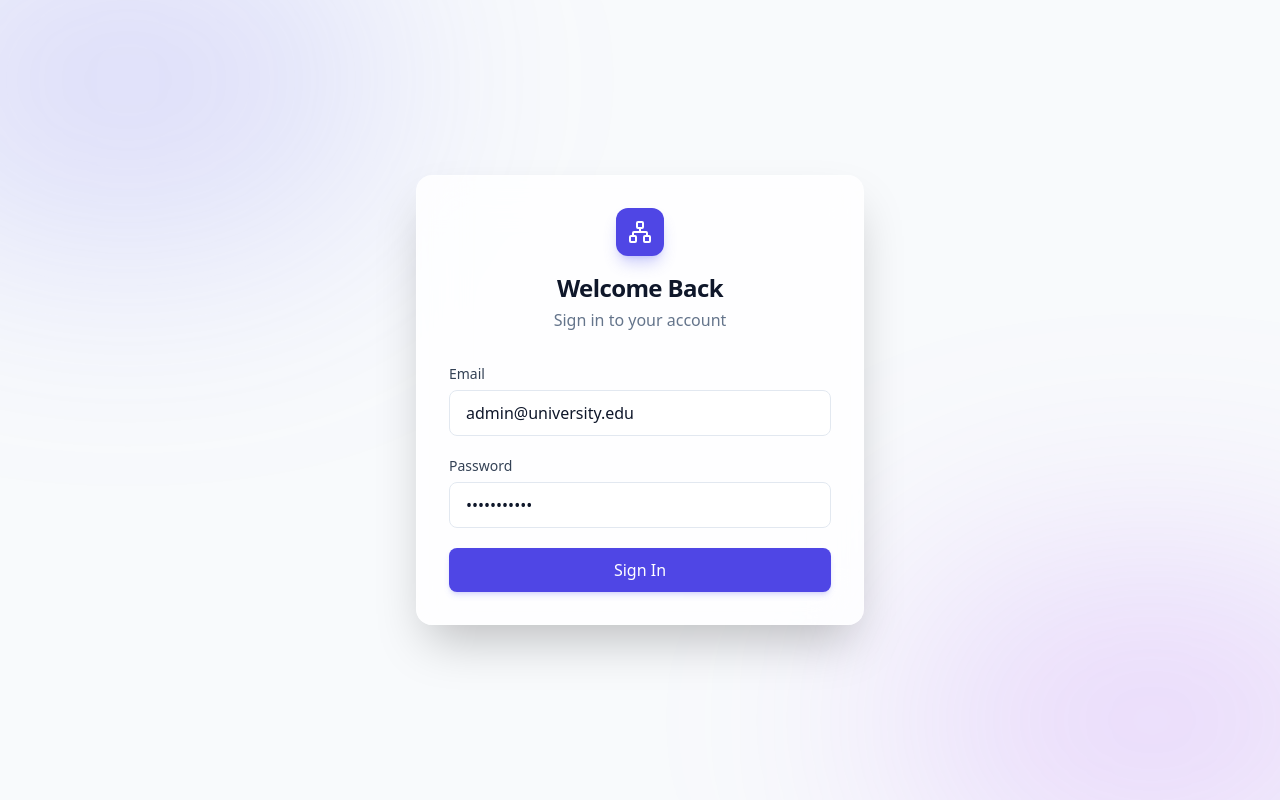
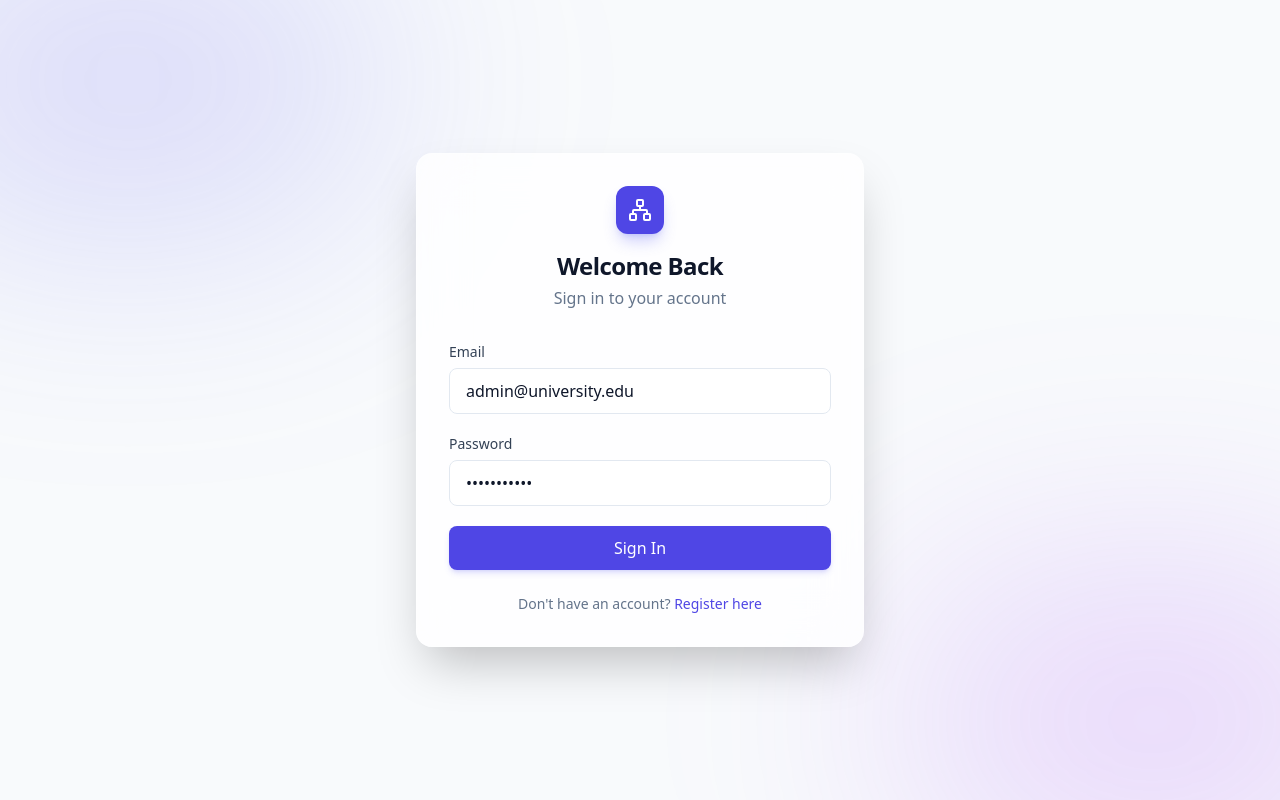
Before and after one commit to kaifali532/course-allocation-system, a React (Vite) app in the folder frontend/: page /login in a window 1280 px wide. Built offline with nearby package versions, Linux system fonts and the light colour scheme.

Commit message:
feat: add registration flow to login page

```diff
--- a/frontend/src/pages/Login.tsx
+++ b/frontend/src/pages/Login.tsx
@@ -1,26 +1,42 @@
 import { useState } from 'react';
 import { useNavigate } from 'react-router-dom';
 import { api } from '../services/api';
-import { Network } from 'lucide-react';
+import { Network, UserPlus, LogIn } from 'lucide-react';
 
 export default function Login() {
+  const [isRegistering, setIsRegistering] = useState(false);
+  const [name, setName] = useState('');
   const [email, setEmail] = useState('admin@university.edu');
   const [password, setPassword] = useState('password123');
   const [error, setError] = useState('');
+  const [success, setSuccess] = useState('');
+  const [loading, setLoading] = useState(false);
   const navigate = useNavigate();
 
-  const handleLogin = async (e: React.FormEvent) => {
+  const handleSubmit = async (e: React.FormEvent) => {
     e.preventDefault();
+    setError('');
+    setSuccess('');
+    setLoading(true);
+
     try {
-      const res = await api.post('/auth/login', { email, password });
-      localStorage.setItem('token', res.data.token);
-      navigate('/dashboard');
+      if (isRegistering) {
+        await api.post('/auth/register', { name, email, password });
+        setSuccess('Account created! You can now sign in.');
+        setIsRegistering(false);
+      } else {
+        const res = await api.post('/auth/login', { email, password });
+        localStorage.setItem('token', res.data.token);
+        navigate('/dashboard');
+      }
     } catch (err: any) {
-      if (err.response?.data) {
-        setError(`Data: ${JSON.stringify(err.response.data)}`);
+      if (err.response?.data?.message) {
+        setError(err.response.data.message);
       } else {
-        setError(err.message || 'Login failed');
+        setError(err.message || 'An error occurred');
       }
+    } finally {
+      setLoading(false);
     }
   };
 
@@ -29,13 +45,17 @@ export default function Login() {
       <div className="absolute top-[-10%] left-[-10%] w-[40%] h-[40%] rounded-full bg-indigo-500/20 blur-[120px]" />
       <div className="absolute bottom-[-10%] right-[-10%] w-[40%] h-[40%] rounded-full bg-purple-500/20 blur-[120px]" />
 
-      <div className="w-full max-w-md bg-white/80 dark:bg-slate-900/80 backdrop-blur-xl border border-white/20 dark:border-slate-800 rounded-2xl shadow-2xl p-8 relative z-10">
+      <div className="w-full max-w-md bg-white/80 dark:bg-slate-900/80 backdrop-blur-xl border border-white/20 dark:border-slate-800 rounded-2xl shadow-2xl p-8 relative z-10 transition-all duration-300">
         <div className="flex flex-col items-center mb-8">
           <div className="w-12 h-12 bg-indigo-600 rounded-xl flex items-center justify-center mb-4 shadow-lg shadow-indigo-500/30">
-            <Network className="w-6 h-6 text-white" />
+            {isRegistering ? <UserPlus className="w-6 h-6 text-white" /> : <Network className="w-6 h-6 text-white" />}
           </div>
-          <h1 className="text-2xl font-bold text-slate-900 dark:text-white tracking-tight">Welcome Back</h1>
-          <p className="text-slate-500 dark:text-slate-400 mt-1">Sign in to your account</p>
+          <h1 className="text-2xl font-bold text-slate-900 dark:text-white tracking-tight">
+            {isRegistering ? 'Create an Account' : 'Welcome Back'}
+          </h1>
+          <p className="text-slate-500 dark:text-slate-400 mt-1">
+            {isRegistering ? 'Sign up to allocate courses' : 'Sign in to your account'}
+          </p>
         </div>
 
         {error && (
@@ -44,7 +64,25 @@ export default function Login() {
           </div>
         )}
 
-        <form onSubmit={handleLogin} className="space-y-5">
+        {success && (
+          <div className="bg-emerald-50 dark:bg-emerald-500/10 text-emerald-600 border border-emerald-100 dark:border-emerald-500/20 p-3 rounded-lg mb-6 text-sm font-medium">
+            {success}
+          </div>
+        )}
+
+        <form onSubmit={handleSubmit} className="space-y-5">
+          {isRegistering && (
+            <div>
+              <label className="block text-sm font-medium text-slate-700 dark:text-slate-300 mb-1.5">Full Name</label>
+              <input
+                type="text"
+                value={name}
+                onChange={e => setName(e.target.value)}
+                className="w-full px-4 py-2.5 rounded-lg border border-slate-200 dark:border-slate-700 bg-white/50 dark:bg-slate-800/50 text-slate-900 dark:text-white focus:ring-2 focus:ring-indigo-500 focus:border-indigo-500 transition-all outline-none"
+                required
+              />
+            </div>
+          )}
           <div>
             <label className="block text-sm font-medium text-slate-700 dark:text-slate-300 mb-1.5">Email</label>
             <input
@@ -67,11 +105,28 @@ export default function Login() {
           </div>
           <button
             type="submit"
-            className="w-full bg-indigo-600 hover:bg-indigo-700 text-white font-medium py-2.5 rounded-lg transition-all shadow-md shadow-indigo-500/20 hover:shadow-lg hover:shadow-indigo-500/30 active:scale-[0.98]"
+            disabled={loading}
+            className="w-full flex items-center justify-center gap-2 bg-indigo-600 hover:bg-indigo-700 text-white font-medium py-2.5 rounded-lg transition-all shadow-md shadow-indigo-500/20 hover:shadow-lg hover:shadow-indigo-500/30 active:scale-[0.98] disabled:opacity-70 disabled:cursor-not-allowed"
           >
-            Sign In
+            {isRegistering ? 'Sign Up' : 'Sign In'}
           </button>
         </form>
+
+        <div className="mt-6 text-center text-sm text-slate-500 dark:text-slate-400">
+          {isRegistering ? 'Already have an account? ' : "Don't have an account? "}
+          <button
+            type="button"
+            onClick={() => {
+              setIsRegistering(!isRegistering);
+              setError('');
+              setSuccess('');
+            }}
+            className="text-indigo-600 dark:text-indigo-400 font-medium hover:underline focus:outline-none"
+          >
+            {isRegistering ? 'Sign In here' : 'Register here'}
+          </button>
+        </div>
+
       </div>
     </div>
   );
```
